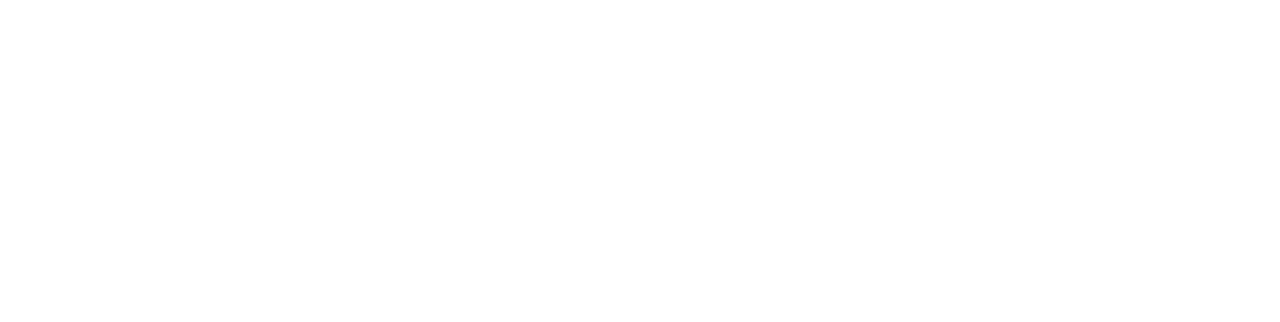
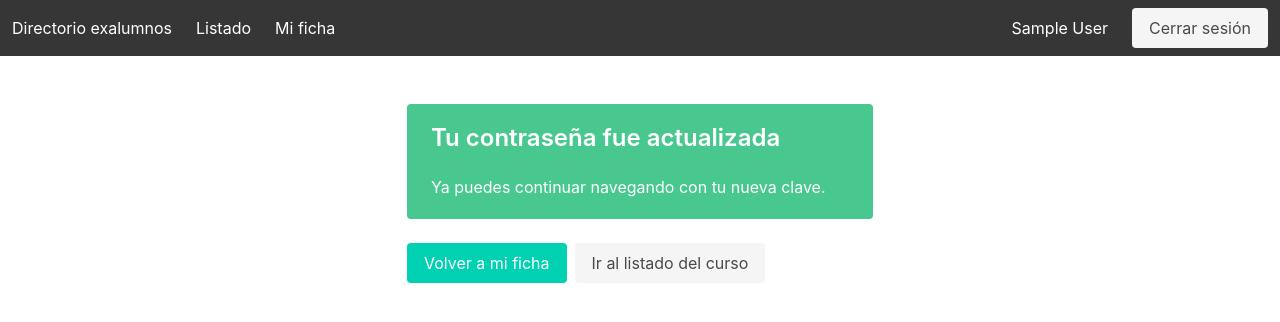
Before and after one commit to syunusic/pruebas_ai, a Django app: a page that uses templates/registration/password_change_done.html in a window 1280 px wide. Before the commit the part shown is empty. Shown: the top 322 px of the page. Run offline with Django 4.2, Linux system fonts and the light colour scheme; the visitor is signed in with stand-in values (Sample User, id 1).

Commit message:
Agregando cosas a mano desde ahora

```diff
--- a/templates/base.html
+++ b/templates/base.html
@@ -10,8 +10,13 @@
 <nav class="navbar is-dark" role="navigation" aria-label="main navigation">
     <div class="navbar-brand">
         <span class="navbar-item">Directorio exalumnos</span>
+        <a role="button" class="navbar-burger" aria-label="menu" aria-expanded="false" data-target="mainNavbar">
+            <span aria-hidden="true"></span>
+            <span aria-hidden="true"></span>
+            <span aria-hidden="true"></span>
+        </a>
     </div>
-    <div class="navbar-menu">
+    <div id="mainNavbar" class="navbar-menu">
         <div class="navbar-start">
             {% if user.is_authenticated %}
                 <a class="navbar-item" href="{% url 'profiles:profile_list' %}">Listado</a>
@@ -42,5 +47,18 @@
         {% block content %}{% endblock %}
     </div>
 </section>
+<script>
+document.addEventListener('DOMContentLoaded', function () {
+  var burger = document.querySelector('.navbar-burger');
+  var targetId = burger ? burger.getAttribute('data-target') : null;
+  var menu = targetId ? document.getElementById(targetId) : null;
+  if (burger && menu) {
+    burger.addEventListener('click', function () {
+      burger.classList.toggle('is-active');
+      menu.classList.toggle('is-active');
+    });
+  }
+});
+</script>
 </body>
 </html>
--- a/templates/registration/password_change_done.html
+++ b/templates/registration/password_change_done.html
@@ -0,0 +1,16 @@
+{% extends "base.html" %}
+{% block title %}Contraseña actualizada · {{ block.super }}{% endblock %}
+{% block content %}
+<div class="columns is-centered">
+    <div class="column is-5">
+        <div class="notification is-success">
+            <h1 class="title is-4">Tu contraseña fue actualizada</h1>
+            <p>Ya puedes continuar navegando con tu nueva clave.</p>
+        </div>
+        <div class="buttons">
+            <a class="button is-primary" href="{% url 'profiles:profile_detail' %}">Volver a mi ficha</a>
+            <a class="button is-light" href="{% url 'profiles:profile_list' %}">Ir al listado del curso</a>
+        </div>
+    </div>
+</div>
+{% endblock %}
```
